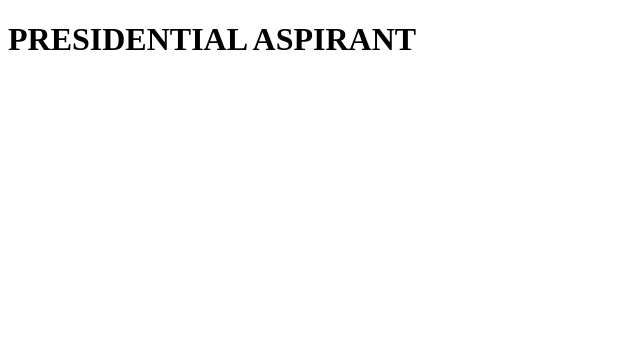
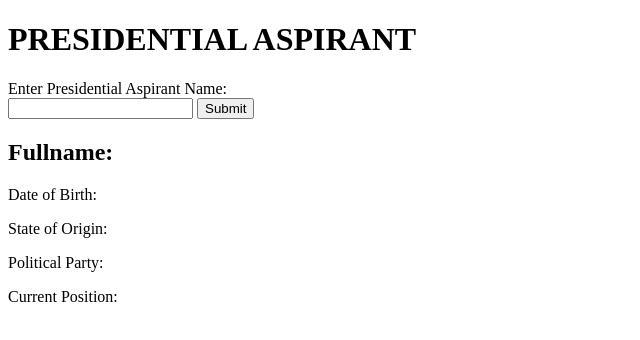
Before and after one commit to Thav33/backend-nodejs, a website: page presidential-aspirants-api/index.html in a window 1280 px wide. Shown: the whole page, without its empty margins (0-640 px from the left). Drawn offline with Linux system fonts and the light colour scheme.

Commit message:
Add a DOM to display the response data

```diff
--- a/presidential-aspirants-api/index.html
+++ b/presidential-aspirants-api/index.html
@@ -9,5 +9,19 @@
 <body>
     <h1>PRESIDENTIAL ASPIRANT</h1>
 
+    <form action="">
+        <label for="aspirantName"> Enter Presidential Aspirant Name: </label> <br>
+        <input type="text" id="aspirantName">
+        <button>Submit</button>
+    </form>
+    <div>
+        <h2>Fullname: </h2>
+        <p>Date of Birth: </p>
+        <p>State of Origin: </p>
+        <p>Political Party: </p>
+        <p>Current Position: </p>
+    </div>
+
+    <script src="js/script.js"></script>
 </body>
 </html>
```
